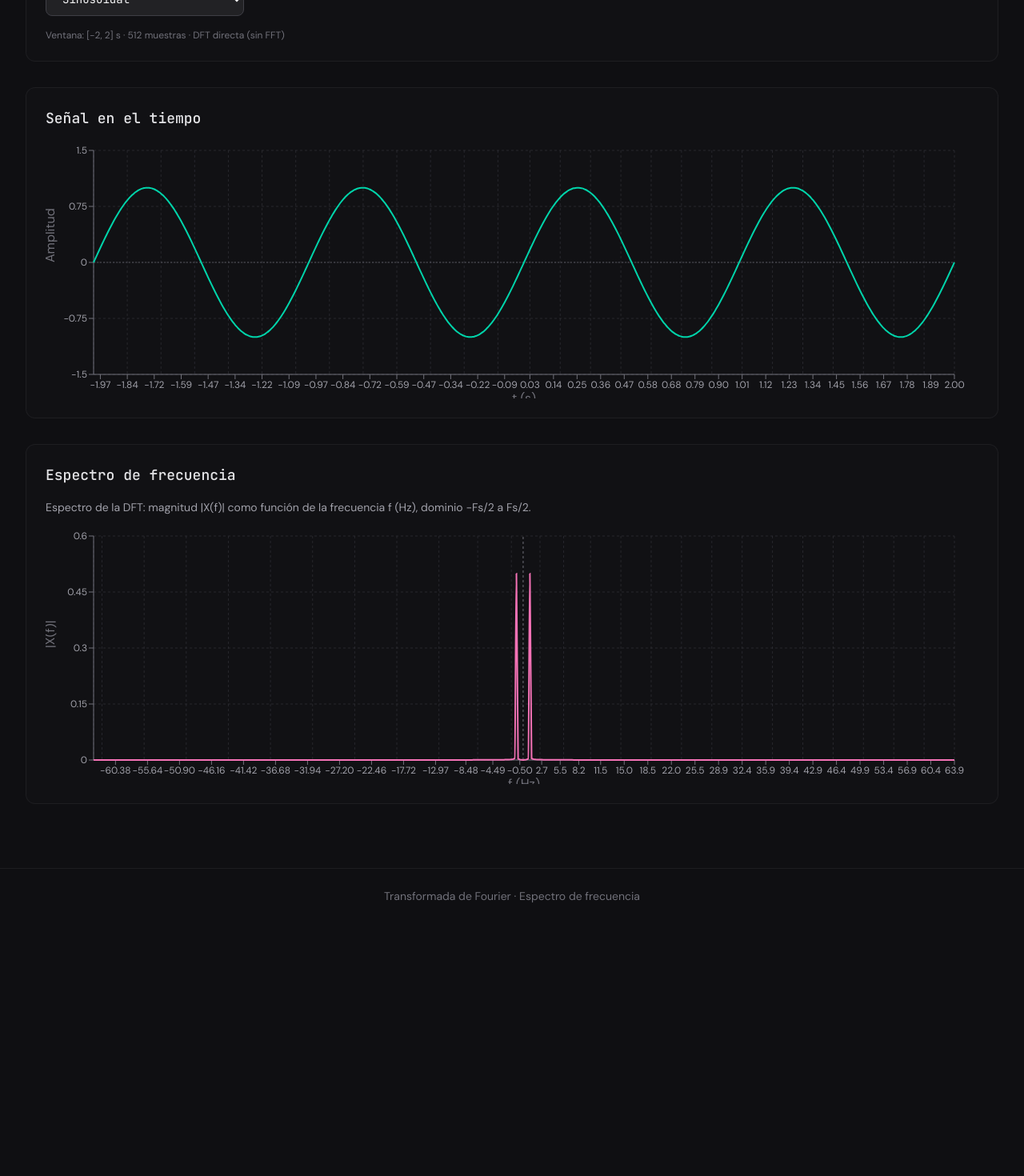
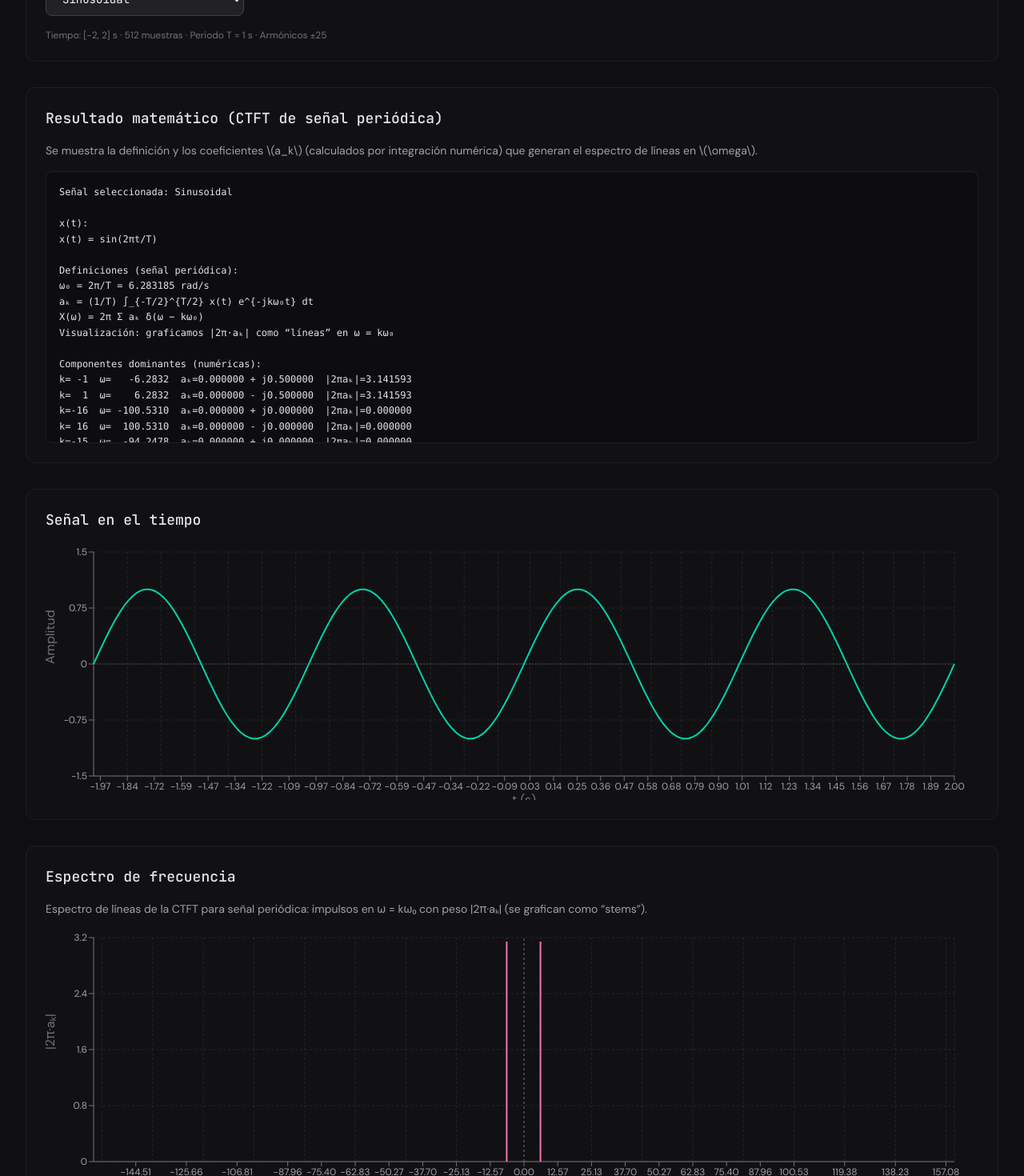
Before and after one commit to Oliverx25/Transformada-Fourier, a React (Vite) app: page / in a window 1280 px wide. Shown: the part 260-1730 px from the top of the page at 80% size. Before the commit the page ends 1414 px from the top, so only its background shows below. Built offline with nearby package versions, Linux system fonts and the light colour scheme.

Commit message:
Cambio de DFT a CTFT

```diff
--- a/src/App.tsx
+++ b/src/App.tsx
@@ -1,10 +1,9 @@
 import React, { useMemo, useState } from 'react';
 import {
   sampleSignal,
-  computeDFTSpectrumTwoSided,
-  effectiveSampleRate,
   type SignalFunction,
 } from './lib/dft';
+import { computeCTFTLineSpectrum, type FourierLine } from './lib/ctft';
 import { createCustomSignal } from './lib/customExpression';
 import {
   SIGNAL_OPTIONS,
@@ -17,17 +16,84 @@ import { SpectrumChart } from './components/SpectrumChart';
 const T = 1;
 const T_MIN = -2;
 const T_MAX = 2;
-const DFT_SIZE = 512;
+const TIME_SAMPLES = 512;
+const MAX_HARMONIC = 25;
 const DEFAULT_CUSTOM_EXPRESSION = 'sin(2*pi*t)';
 
 type TimePoint = { t: number; value: number };
-type SpectrumPoint = { frequency: number; magnitude: number };
+type SpectrumPoint = {
+  omega: number;
+  magnitude: number;
+  k: number;
+  akRe: number;
+  akIm: number;
+};
 type ComputationResult = {
   timeData: TimePoint[];
   spectrumData: SpectrumPoint[];
+  lines: FourierLine[];
+  mathText: string;
   isValid: boolean;
   error: string | null;
 };
+
+function formatMathBlock(title: string, lines: string[]): string {
+  return [title, ...lines].join('\n');
+}
+
+function buildMathText(params: {
+  signalId: SignalId;
+  label: string;
+  customExpression: string;
+  T: number;
+  lines: FourierLine[];
+}): string {
+  const { signalId, label, customExpression, T, lines } = params;
+  const omega0 = (2 * Math.PI) / T;
+  const header = `Señal seleccionada: ${label}`;
+
+  const general = formatMathBlock('Definiciones (señal periódica):', [
+    `ω₀ = 2π/T = ${omega0.toFixed(6)} rad/s`,
+    'aₖ = (1/T) ∫_{-T/2}^{T/2} x(t) e^{-jkω₀t} dt',
+    'X(ω) = 2π Σ aₖ δ(ω − kω₀)',
+    'Visualización: graficamos |2π·aₖ| como “líneas” en ω = kω₀',
+  ]);
+
+  const signalFormula =
+    signalId === 'custom'
+      ? formatMathBlock('x(t):', [`x(t) = ${customExpression}`])
+      : (() => {
+          switch (signalId) {
+            case 'sine':
+              return formatMathBlock('x(t):', ['x(t) = sin(2πt/T)']);
+            case 'square':
+              return formatMathBlock('x(t):', ['x(t) = onda cuadrada ±1 (periódica, T)']);
+            case 'triangle':
+              return formatMathBlock('x(t):', ['x(t) = onda triangular (periódica, T)']);
+            case 'sawtooth':
+              return formatMathBlock('x(t):', ['x(t) = diente de sierra (periódica, T)']);
+            case 'rect':
+              return formatMathBlock('x(t):', [
+                'x(t) = pulso rectangular periódico (según la definición usada en la app)',
+              ]);
+            default:
+              return formatMathBlock('x(t):', ['x(t) = señal periódica']);
+          }
+        })();
+
+  const top = [...lines]
+    .sort((a, b) => b.magnitude - a.magnitude)
+    .slice(0, 8)
+    .map((l) => {
+      const re = l.ak.re;
+      const im = l.ak.im;
+      return `k=${l.k.toString().padStart(3, ' ')}  ω=${l.omega.toFixed(4).padStart(10, ' ')}  aₖ=${re.toFixed(6)} ${im >= 0 ? '+' : '-'} j${Math.abs(im).toFixed(6)}  |2πaₖ|=${l.magnitude.toFixed(6)}`;
+    });
+
+  const numeric = formatMathBlock('Componentes dominantes (numéricas):', top.length ? top : ['(sin datos)']);
+
+  return [header, '', signalFormula, '', general, '', numeric].join('\n');
+}
 
 function App(): React.ReactElement {
   const [signalId, setSignalId] = useState<SignalId>('sine');
@@ -42,34 +108,56 @@ function App(): React.ReactElement {
     return SIGNAL_OPTIONS[id].fn;
   }, [signalId, customExpression]);
 
-  const { timeData, spectrumData, isValid, error } = useMemo((): ComputationResult => {
+  const { timeData, spectrumData, mathText, isValid, error } = useMemo((): ComputationResult => {
     if (!signalFn) {
       return {
         timeData: [],
         spectrumData: [],
+        lines: [],
+        mathText: '',
         isValid: false,
         error: 'Expresión inválida. Usa la variable t (ej: sin(2*pi*t))',
       };
     }
 
-    const samples = sampleSignal(signalFn, T_MIN, T_MAX, DFT_SIZE);
-    const Fs = effectiveSampleRate(T_MIN, T_MAX, DFT_SIZE);
-    const spectrumData = computeDFTSpectrumTwoSided(samples, Fs);
+    const samples = sampleSignal(signalFn, T_MIN, T_MAX, TIME_SAMPLES);
+    const lines = computeCTFTLineSpectrum(signalFn, T, MAX_HARMONIC);
+    const spectrumData: SpectrumPoint[] = lines.map((l) => ({
+      omega: l.omega,
+      magnitude: l.magnitude,
+      k: l.k,
+      akRe: l.ak.re,
+      akIm: l.ak.im,
+    }));
 
     const timeData: TimePoint[] = [];
-    const step = (T_MAX - T_MIN) / (DFT_SIZE - 1);
-    for (let i = 0; i < DFT_SIZE; i++) {
+    const step = (T_MAX - T_MIN) / (TIME_SAMPLES - 1);
+    for (let i = 0; i < TIME_SAMPLES; i++) {
       const t = T_MIN + i * step;
       timeData.push({ t, value: samples[i] });
     }
 
+    const label =
+      signalId === 'custom'
+        ? CUSTOM_LABEL
+        : SIGNAL_OPTIONS[signalId as Exclude<SignalId, 'custom'>].label;
+    const mathText = buildMathText({
+      signalId,
+      label,
+      customExpression,
+      T,
+      lines,
+    });
+
     return {
       timeData,
       spectrumData,
+      lines,
+      mathText,
       isValid: true,
       error: null,
     };
-  }, [signalFn]);
+  }, [signalFn, signalId, customExpression]);
 
   return (
     <div className="min-h-screen bg-[#0f0f12] text-zinc-100">
@@ -161,8 +249,20 @@ function App(): React.ReactElement {
               )}
             </div>
             <p className="mt-4 text-xs text-zinc-500">
-              Ventana: [{T_MIN}, {T_MAX}] s · {DFT_SIZE} muestras · DFT directa (sin FFT)
+              Tiempo: [{T_MIN}, {T_MAX}] s · {TIME_SAMPLES} muestras · Periodo T = {T} s · Armónicos ±{MAX_HARMONIC}
             </p>
+          </section>
+
+          <section className="rounded-xl border border-zinc-800/60 bg-zinc-900/30 p-6">
+            <h2 className="mb-4 font-display text-lg font-medium text-zinc-200">
+              Resultado matemático (CTFT de señal periódica)
+            </h2>
+            <p className="mb-4 text-sm text-zinc-400">
+              Se muestra la definición y los coeficientes \(a_k\) (calculados por integración numérica) que generan el espectro de líneas en \(\omega\).
+            </p>
+            <pre className="max-h-[340px] overflow-auto rounded-lg border border-zinc-800/70 bg-zinc-950/40 p-4 font-mono text-xs leading-relaxed text-zinc-200">
+              {isValid ? (mathText || 'Sin datos') : (error ?? 'Señal inválida')}
+            </pre>
           </section>
 
           <section className="rounded-xl border border-zinc-800/60 bg-zinc-900/30 p-6">
@@ -186,7 +286,7 @@ function App(): React.ReactElement {
               Espectro de frecuencia
             </h2>
             <p className="mb-4 text-sm text-zinc-400">
-              Espectro de la DFT: magnitud |X(f)| como función de la frecuencia f (Hz), dominio −Fs/2 a Fs/2.
+              Espectro de líneas de la CTFT para señal periódica: impulsos en ω = kω₀ con peso |2π·aₖ| (se grafican como “stems”).
             </p>
             {spectrumData.length > 0 ? (
               <SpectrumChart data={spectrumData} />
@@ -200,7 +300,7 @@ function App(): React.ReactElement {
       </main>
 
       <footer className="mt-12 border-t border-zinc-800/60 py-6 text-center text-sm text-zinc-500">
-        Transformada de Fourier · Espectro de frecuencia
+        Transformada de Fourier (Tiempo continuo) · Espectro de líneas
       </footer>
     </div>
   );
--- a/src/components/SpectrumChart.tsx
+++ b/src/components/SpectrumChart.tsx
@@ -1,6 +1,6 @@
 import {
-  LineChart,
-  Line,
+  BarChart,
+  Bar,
   XAxis,
   YAxis,
   CartesianGrid,
@@ -10,8 +10,11 @@ import {
 } from 'recharts';
 
 interface SpectrumPoint {
-  frequency: number;
+  omega: number;
   magnitude: number;
+  k: number;
+  akRe: number;
+  akIm: number;
 }
 
 interface SpectrumChartProps {
@@ -22,18 +25,16 @@ export function SpectrumChart({ data }: SpectrumChartProps) {
   return (
     <div className="h-[320px] w-full">
       <ResponsiveContainer width="100%" height="100%">
-        <LineChart
-          data={data}
-          margin={{ top: 10, right: 30, left: 0, bottom: 0 }}
-        >
+        {/* “Stems” (espectro de líneas) con barras delgadas + puntos arriba */}
+        <BarChart data={data} margin={{ top: 10, right: 30, left: 0, bottom: 0 }}>
           <CartesianGrid strokeDasharray="3 3" stroke="#3f3f46" opacity={0.5} />
           <XAxis
-            dataKey="frequency"
+            dataKey="omega"
             stroke="#71717a"
             tick={{ fill: '#a1a1aa', fontSize: 12 }}
-            tickFormatter={(v) => (v >= 1 ? v.toFixed(1) : v.toFixed(2))}
+            tickFormatter={(v) => Number(v).toFixed(2)}
             label={{
-              value: 'f (Hz)',
+              value: 'ω (rad/s)',
               position: 'insideBottom',
               offset: -5,
               fill: '#71717a',
@@ -43,7 +44,7 @@ export function SpectrumChart({ data }: SpectrumChartProps) {
             stroke="#71717a"
             tick={{ fill: '#a1a1aa', fontSize: 12 }}
             label={{
-              value: '|X(f)|',
+              value: '|2π·aₖ|',
               angle: -90,
               position: 'insideLeft',
               fill: '#71717a',
@@ -56,21 +57,28 @@ export function SpectrumChart({ data }: SpectrumChartProps) {
               borderRadius: '8px',
             }}
             labelStyle={{ color: '#a1a1aa' }}
-            formatter={(value: number) => [value.toFixed(4), 'Magnitud']}
-            labelFormatter={(f) => `f = ${Number(f).toFixed(3)} Hz`}
+            formatter={(value: number, name: string, item: any) => {
+              const payload = item?.payload as SpectrumPoint | undefined;
+              if (!payload) return [Number(value).toFixed(6), name];
+              const re = payload.akRe;
+              const im = payload.akIm;
+              return [
+                `${Number(value).toFixed(6)}  (aₖ = ${re.toFixed(6)} ${im >= 0 ? '+' : '-'} j${Math.abs(im).toFixed(6)})`,
+                '|2π·aₖ|',
+              ];
+            }}
+            labelFormatter={(omega) => `ω = ${Number(omega).toFixed(4)} rad/s`}
           />
           <ReferenceLine x={0} stroke="#71717a" strokeDasharray="3 3" />
           <ReferenceLine y={0} stroke="#52525b" strokeDasharray="2 2" />
-          <Line
-            type="monotone"
+          <Bar
             dataKey="magnitude"
-            name="Espectro"
-            stroke="#f472b6"
-            strokeWidth={2}
-            dot={false}
-            connectNulls
+            name="Espectro (líneas)"
+            fill="#f472b6"
+            barSize={2}
+            isAnimationActive={false}
           />
-        </LineChart>
+        </BarChart>
       </ResponsiveContainer>
     </div>
   );
--- /dev/null
+++ b/src/lib/ctft.ts
@@ -0,0 +1,76 @@
+/**
+ * Transformada de Fourier en Tiempo Continuo (CTFT) para señales periódicas.
+ *
+ * Para una señal periódica x(t) de periodo T, su Serie de Fourier compleja es:
+ *   x(t) = Σ_{k=-∞}^{∞} a_k e^{jkω0 t},  ω0 = 2π/T
+ * con
+ *   a_k = (1/T) ∫_{-T/2}^{T/2} x(t) e^{-jkω0 t} dt
+ *
+ * Y su CTFT (en el sentido de distribuciones) es un espectro de líneas:
+ *   X(ω) = 2π Σ_{k=-∞}^{∞} a_k δ(ω - kω0)
+ *
+ * Para visualización, graficamos los "pesos" de cada línea: |2π a_k|.
+ */
+
+export type SignalFunction = (t: number) => number;
+
+type Complex = { re: number; im: number };
+
+function simpsonIntegral(f: (t: number) => number, a: number, b: number, n = 2000): number {
+  const N = n % 2 === 0 ? n : n + 1; // Simpson requiere n par
+  const h = (b - a) / N;
+  let sum = f(a) + f(b);
+  for (let i = 1; i < N; i++) {
+    const x = a + i * h;
+    sum += i % 2 === 0 ? 2 * f(x) : 4 * f(x);
+  }
+  return (h / 3) * sum;
+}
+
+export interface FourierLine {
+  k: number;
+  omega: number;
+  /** Peso (magnitud) de la línea en CTFT: |2π a_k| */
+  magnitude: number;
+  /** Coeficiente complejo a_k */
+  ak: Complex;
+}
+
+export function computeComplexFourierCoefficient(
+  x: SignalFunction,
+  T: number,
+  k: number,
+  integrationSteps = 2000
+): Complex {
+  const omega0 = (2 * Math.PI) / T;
+  const a = -T / 2;
+  const b = T / 2;
+
+  const re = (1 / T) * simpsonIntegral((t) => x(t) * Math.cos(k * omega0 * t), a, b, integrationSteps);
+  const im = -(1 / T) * simpsonIntegral((t) => x(t) * Math.sin(k * omega0 * t), a, b, integrationSteps);
+
+  return { re, im };
+}
+
+export function computeCTFTLineSpectrum(
+  x: SignalFunction,
+  T: number,
+  maxHarmonic: number,
+  integrationSteps = 2000
+): FourierLine[] {
+  const omega0 = (2 * Math.PI) / T;
+  const lines: FourierLine[] = [];
+
+  for (let k = -maxHarmonic; k <= maxHarmonic; k++) {
+    const ak = computeComplexFourierCoefficient(x, T, k, integrationSteps);
+    const magnitude = 2 * Math.PI * Math.hypot(ak.re, ak.im);
+    lines.push({
+      k,
+      omega: k * omega0,
+      magnitude,
+      ak,
+    });
+  }
+
+  return lines.sort((a, b) => a.omega - b.omega);
+}
```
